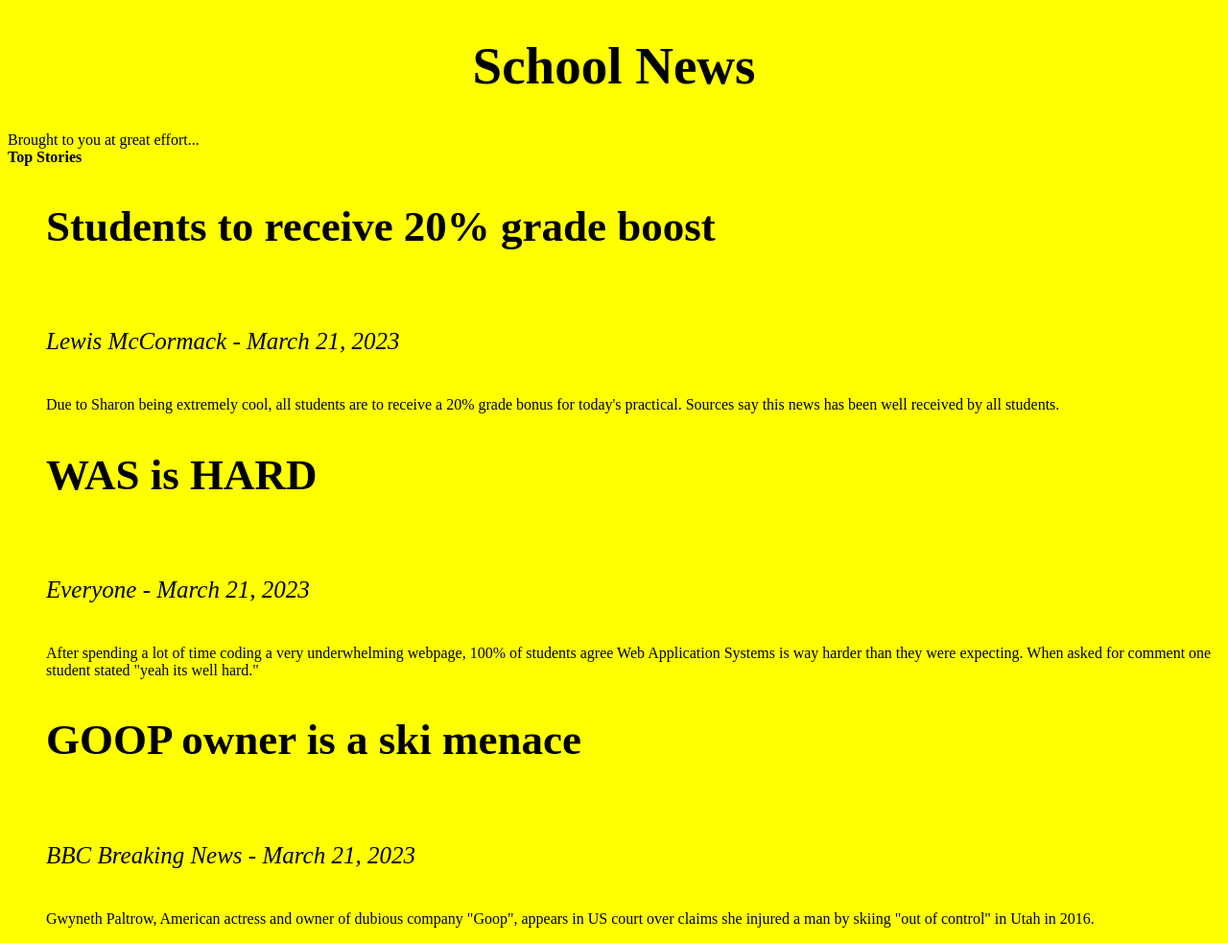
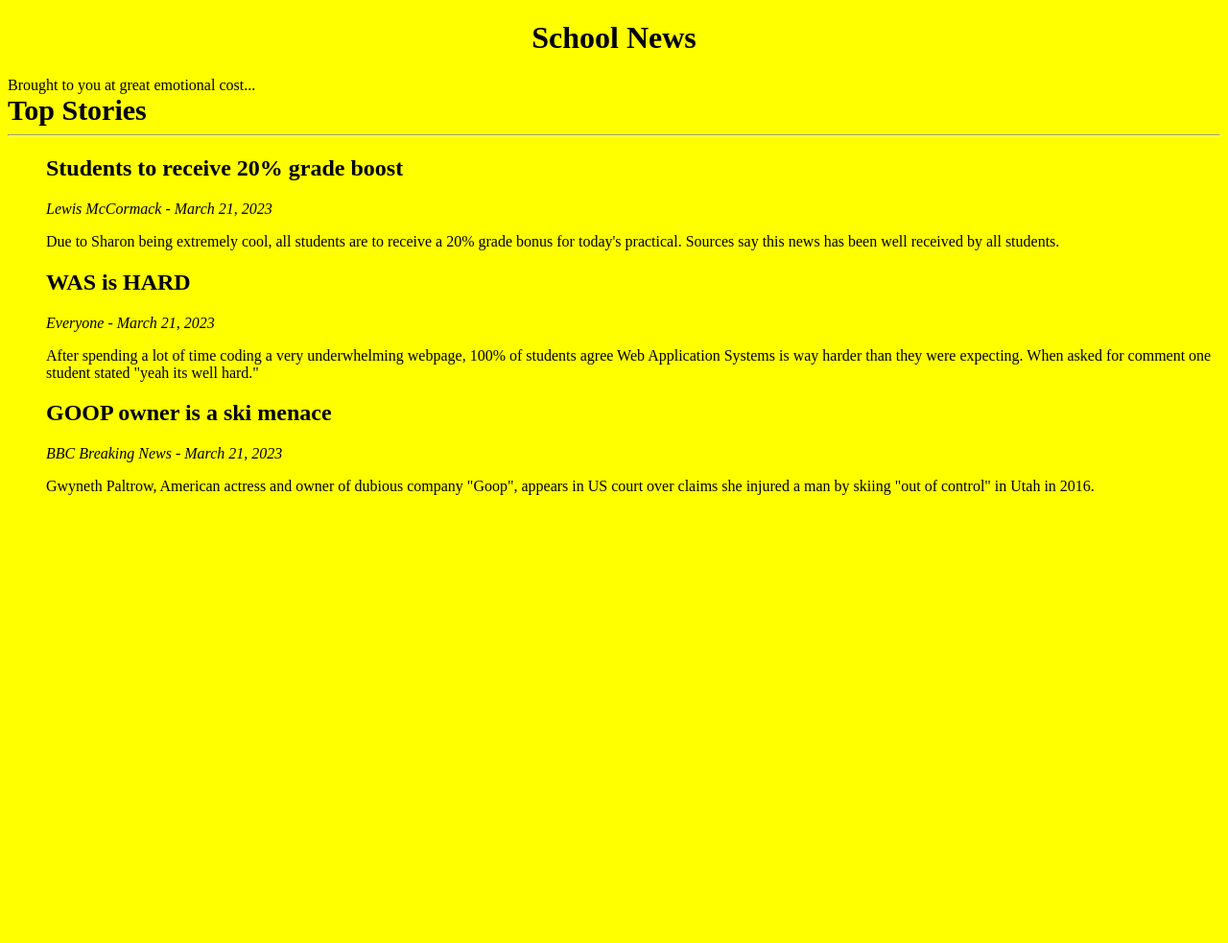
Before and after one commit to 2801934m/WAS_Practical, a Django app: page / in a window 1280 px wide. Shown: the whole page at 96% size. After the commit the page ends 516 px from the top, so only its background shows below. Run offline with Django 3.2, Linux system fonts and the light colour scheme; data comes from the database, SQL or seed files in the repository; both versions use the stored data as it was after the commit.

Commit message:
Second commit. Tidied up html display.

```diff
--- a/templates/school_news/index.html
+++ b/templates/school_news/index.html
@@ -7,16 +7,13 @@
         <style>
             body {background-color :yellow;
             }
-            h2 {
-                font-size : 45px;
-            }
             p.byline {
                 font-style : italic;
-                font-size : 25px;
             }
             h1 {
                 text-align : center;
-                font-size : 55px;
+            }
+            strong {font-size : 30px;
             }
 
         </style>
@@ -25,8 +22,9 @@
     <body>
         <h1>School News</h1>
         <div>
-            Brought to you at great effort... <br />
+            Brought to you at great emotional cost... <br />
             <strong>{{ boldmessage }}</strong>
+            <hr>
         </div>
 
         <div>
@@ -34,9 +32,7 @@
                 <ul>
                 {% for NewsItem in NewsItems %}
                     <h2>{{ NewsItem.title }}</h2>
-                    <br>
                     <p class = "byline">{{ NewsItem.author }} - {{ NewsItem.date }}</p>
-                    <br>
                     {{ NewsItem.story }}
                     <br>
                 {% endfor %}
```
Also changed, not shown: db.sqlite3.
